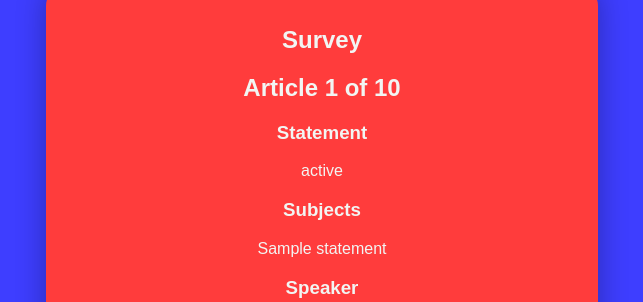
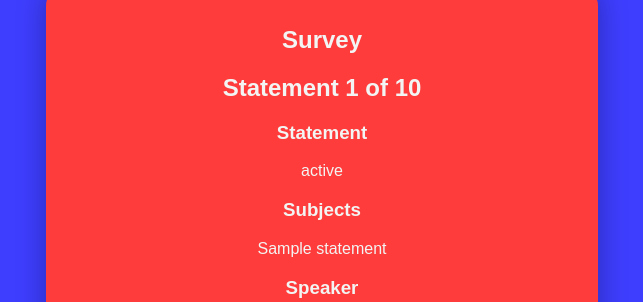
Before and after one commit to Adam-Torek/CS437SurveySite, a Flask app: template templates/survey.html in a window 1280 px wide. Shown: the top 302 px of the page, without its empty margins (318-961 px from the left). Run offline with Flask 2, Linux system fonts and the light colour scheme; the template is opened without the code that fills it: most values are stand-ins (such as "Sample title", 1, 10 or a date in 2020); some libraries are stand-ins or nearby versions.

Commit message:
changed article header to statement

```diff
--- a/templates/survey.html
+++ b/templates/survey.html
@@ -6,7 +6,7 @@
 
 {% block content %}
 
-    <h2>Article {{ response_count }} of {{ max_responses }}</h2>
+    <h2>Statement {{ response_count }} of {{ max_responses }}</h2>
     <h3>Statement</h3>
     <p>{{ statement['statement'] }}</p>
     <h3>Subjects</h3>
```
